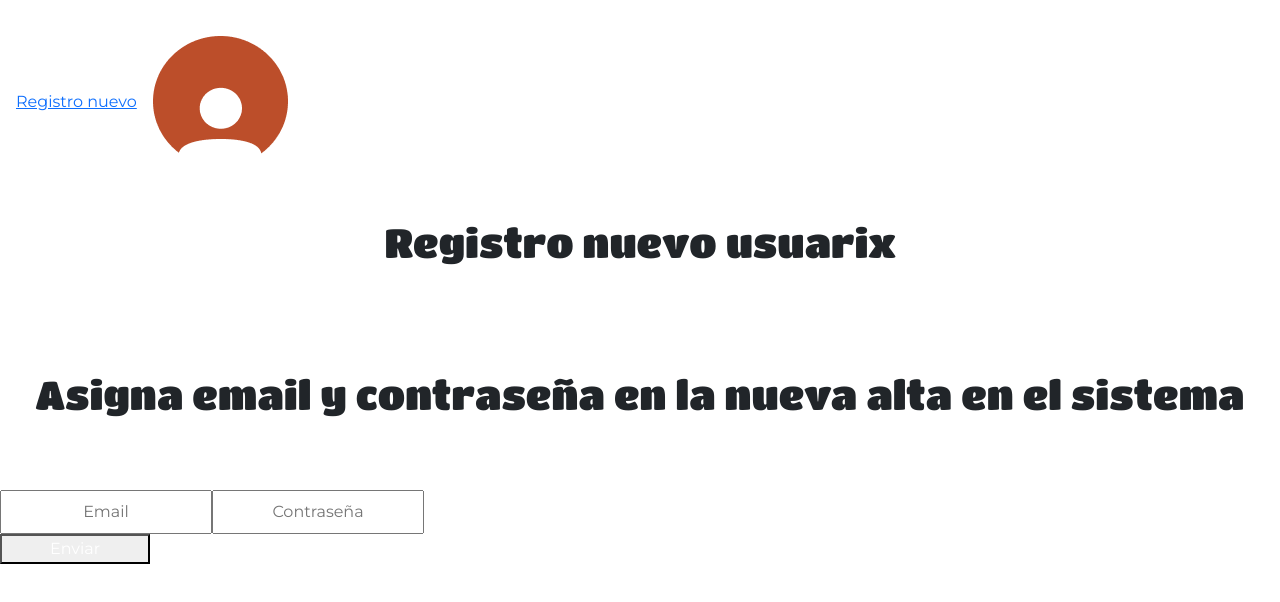
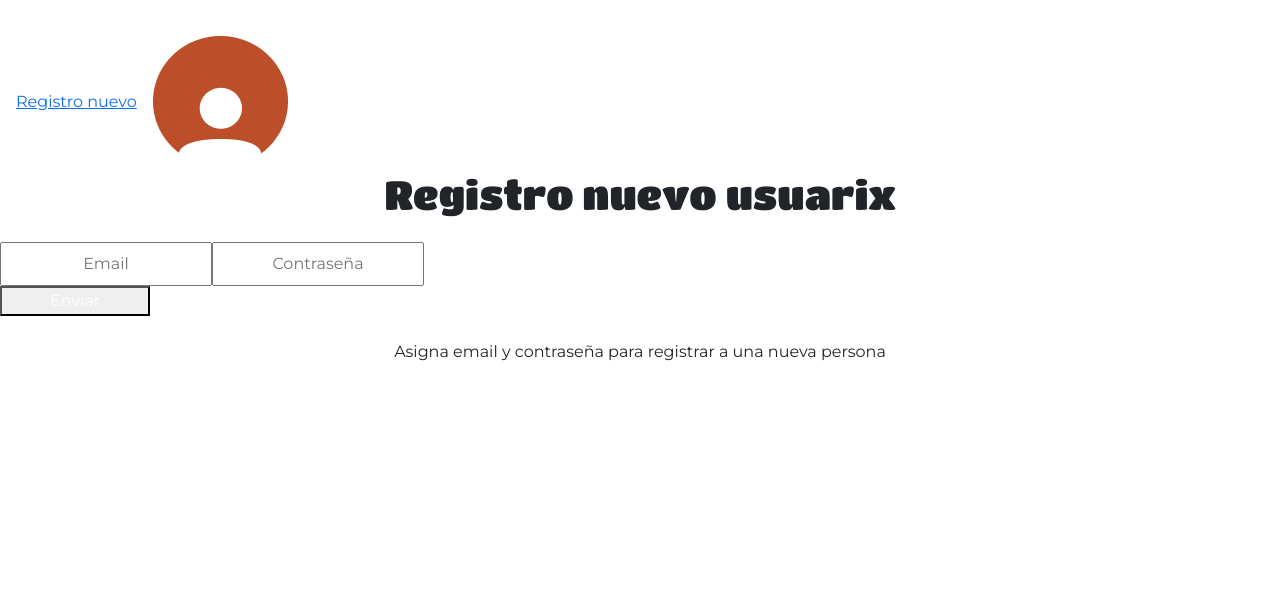
Before and after one commit to aleswebgit/Deploy-Habit-Front-End, a React (Create React App) app: page /adminRegister in a window 1280 px wide. Shown: the top 602 px of the page. Built offline with nearby package versions, Linux system fonts and the light colour scheme.

Commit message:
styled admin register view

```diff
--- a/src/App.css
+++ b/src/App.css
@@ -7,6 +7,5 @@ body{
 }
 
 h1{
-    font-family: 'IBM Plex Mono', monospace;
-    font-family: 'Titan One', cursive;
+    font-family: 'Titan One';
 }
--- a/src/Views/AdminRegister.jsx
+++ b/src/Views/AdminRegister.jsx
@@ -2,15 +2,14 @@ import React from 'react'
 
 function AdminRegister(){
   return(
-    <div>
+    <div className = 'mt-20'>
 
-      <div className="m-8 mx-44 w-[313px] rounded-3xl bg-[#F8D1B4]">
+      <div className="m-auto w-[313px] rounded-3xl bg-[#F8D1B4]">
         <div className="p-6">
-          <h1 className="z-0 flex items-center justify-center p-5 px-2 text-center text-3xl font-bold text-[#BC4E2A]">Registro nuevo usuarix</h1>
-          <h1 className="z-0 flex items-center justify-center p-5 px-2 text-center text-lg font-regular text-[#BC4E2A]"> Asigna email y contraseña en la nueva alta en el sistema </h1>
+          <h1 className="flex items-center justify-center p-14 px-2 text-center text-3xl font-bold text-[#BC4E2A]">Registro nuevo usuarix</h1>
           <form>
             <label className="block w-[269px]">
-              <input name="name" type="text" className="mt-6 w-full rounded-full p-2 text-center" placeholder="Email" />
+              <input name="name" type="text" className=" w-full rounded-full p-2 text-center" placeholder="Email" />
             </label>
             <label className="w-[269px]">
               <input name="address1" type="text" className="mt-3 w-full rounded-full p-2 text-center" placeholder="Contraseña" />
@@ -22,7 +21,9 @@ function AdminRegister(){
           </form>
         </div>
       </div>
-    </div>)
+      <p className="flex items-center justify-center py-4 px-12 text-center text-[#BC4E2A]"> Asigna email y contraseña para registrar a una nueva persona </p>
+    </div>
+  )
 }
 
 export default AdminRegister
--- a/src/routes/RoutesConfig.jsx
+++ b/src/routes/RoutesConfig.jsx
@@ -1,4 +1,4 @@
-import {BrowserRouter as Router, Routes, Route, Link} from 'react-router-dom'
+import {BrowserRouter as Router, Routes, Route} from 'react-router-dom'
 import Home from '../Views/Home'
 import Landing from '../Views/Landing'
 import Login from '../Views/Login'
```
